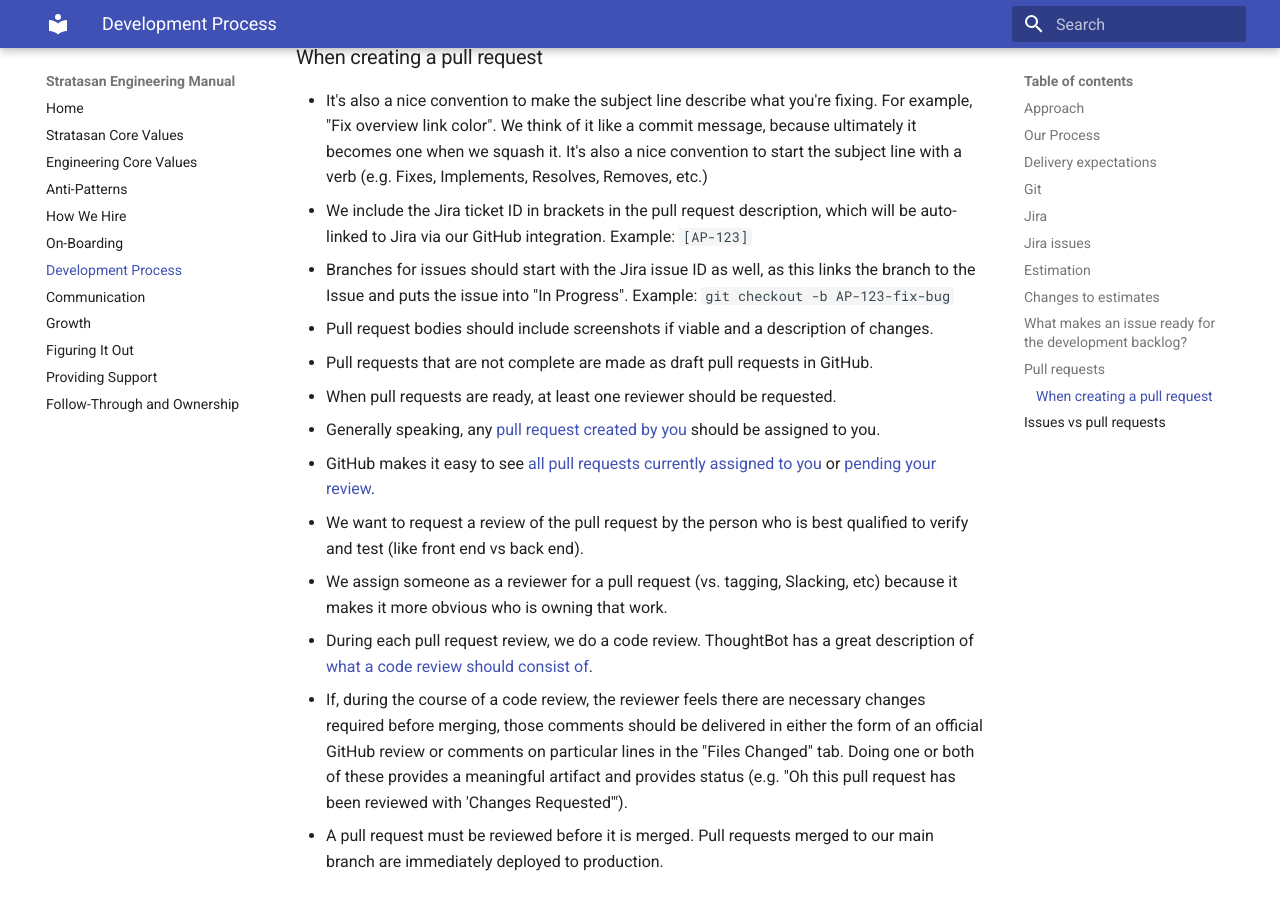
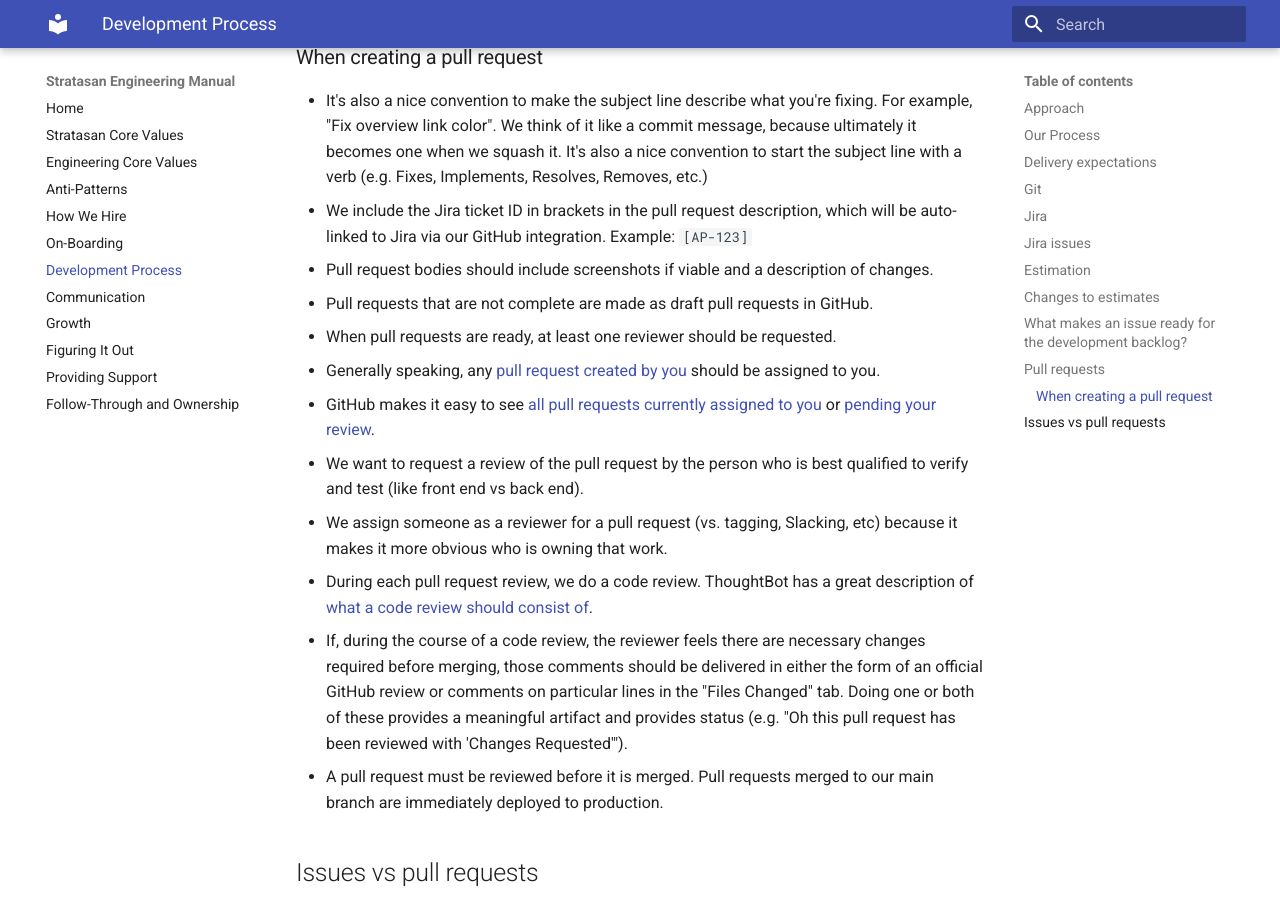
Before and after one commit to stratasan/engineering, an MkDocs documentation site: the page built from docs/development_process.md, in a window 1280 px wide and 900 px high, scrolled down 2878 px. Built offline with MkDocs 1.6.1 and Material for MkDocs 9.7.7, drawn with Linux system fonts in a browser that asks for light colours; old or Windows-style settings are respelled for this version of MkDocs.

Commit message:
Jira doesn't automatically link to anything based on the branch name.

```diff
--- a/docs/development_process.md
+++ b/docs/development_process.md
@@ -77,8 +77,6 @@ Pull requests allow us to propose changes to our code.
 
 - It's also a nice convention to make the subject line describe what you're fixing. For example, "Fix overview link color". We think of it like a commit message, because ultimately it becomes one when we squash it. It's also a nice convention to start the subject line with a verb (e.g. Fixes, Implements, Resolves, Removes, etc.)
 - We include the Jira ticket ID in brackets in the pull request description, which will be auto-linked to Jira via our GitHub integration. Example: `[AP-123]`
-- Branches for issues should start with the Jira issue ID as well, as this links the branch to the Issue and puts the issue into "In Progress".
-  Example: `git checkout -b AP-123-fix-bug`
 - Pull request bodies should include screenshots if viable and a description of changes.
 - Pull requests that are not complete are made as draft pull requests in GitHub.
 - When pull requests are ready, at least one reviewer should be requested.
```
